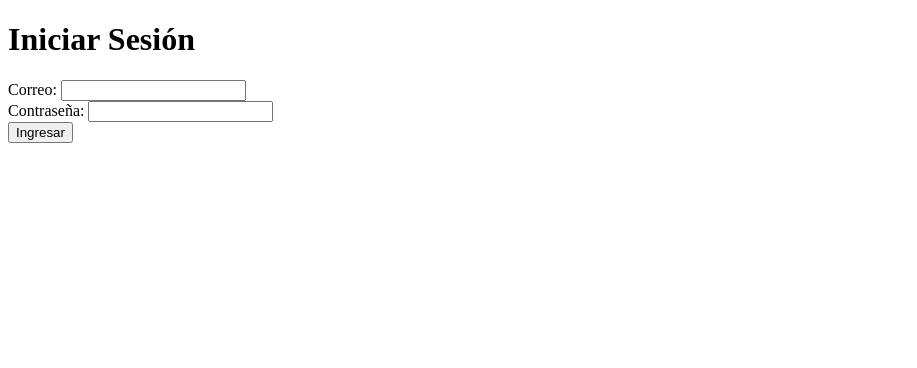
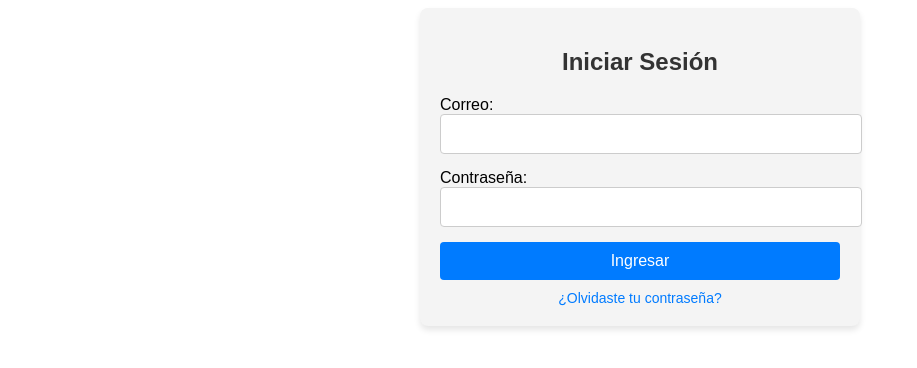
Before and after one commit to mecottl/TrazoCV, a website: page public/html/login.html in a window 1280 px wide. Shown: the whole page, without its empty margins (0-917 px from the left). Drawn offline with Linux system fonts and the light colour scheme.

Commit message:
nodemon y menuprincipal

```diff
--- a/package.json
+++ b/package.json
@@ -3,7 +3,7 @@
   "version": "1.0.0",
   "main": "index.js",
   "scripts": {
-    "start": "node server/index.js"
+    "start": "nodemon server/index.js"
   },
   "keywords": [],
   "author": "",
--- a/public/css/styles.css
+++ b/public/css/styles.css
@@ -1,4 +1,5 @@
 /* Estilo para el menú de login */
+
 .login-menu {
     display: flex;
     justify-content: center;
--- a/public/html/login.html
+++ b/public/html/login.html
@@ -3,20 +3,25 @@
 <head>
     <meta charset="UTF-8">
     <title>TRAZOCV</title>
+    <link rel="stylesheet" href="../css/styles.css"/>
 </head>
 <body>
-    <h1>Iniciar Sesión</h1>
+    <div class="login-menu">
         <form id="loginForm">
+            <h2>Iniciar Sesión</h2>
+
             <label for="email">Correo:</label>
-        <input type="text" name="email" id="email" required>
-        <br>
+            <input type="email" name="email" id="email" required>
+
             <label for="password">Contraseña:</label>
             <input type="password" name="password" id="password" required>
-        <br>
+
             <button type="submit">Ingresar</button>
+
+            <a href="#">¿Olvidaste tu contraseña?</a>
         </form>
+    </div>
 
-    <!-- Carga el archivo JS usando ruta absoluta -->
     <script src="/js/login.js"></script>
 </body>
 </html>
--- a/server/index.js
+++ b/server/index.js
@@ -1,6 +1,9 @@
 const app = require('./app');
 const config = require('./config');
 const path = require('path');
+const express = require('express');
+
+app.use(express.static(__dirname));
 
 app.get('/', (req, res) => {
   res.sendFile(path.join(__dirname, '..', 'public', 'html', 'login.html'));
```
Lines whose indentation alone changed are shown as unchanged.
